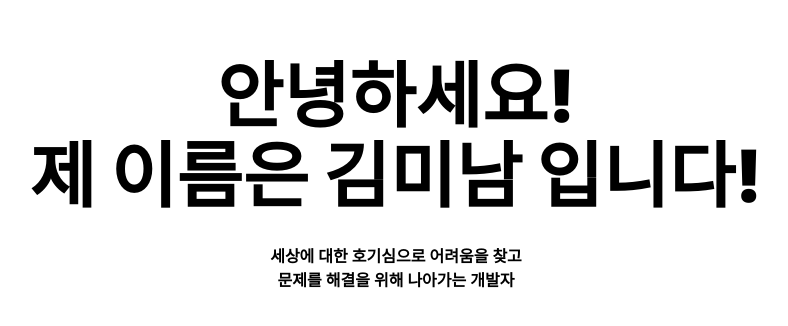
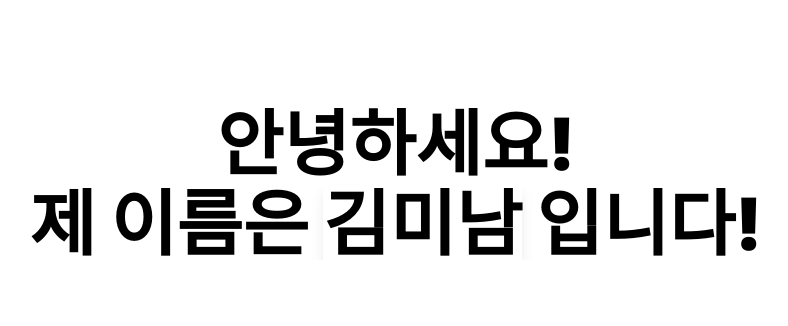
Before and after one commit to blueheart753/ReadMe-Me, a Next.js app in the folder read-me-me/: page / in a window 1280 px wide. Shown: the part 216-542 px from the top of the page, without its empty margins (244-1032 px from the left). Built offline with nearby package versions, Linux system fonts and the light colour scheme.

Commit message:
delete second title

```diff
--- a/read-me-me/src/app/components/profile.tsx
+++ b/read-me-me/src/app/components/profile.tsx
@@ -6,16 +6,9 @@ const Profile = () => {
           안녕하세요!
         </p>
         <p className="line-clamp-2 text-3xl font-black text-center leading-relaxed sm:text-7xl">
-          제 이름은 <span className="whitespace-nowrap">김미남</span> 입니다!
+          제 이름은 <span className="whitespace-nowrap shadow-lg">김미남</span>{' '}
+          입니다!
         </p>
-      </div>
-      <div>
-        <div className="p-6">
-          <p className="font-semibold text-center">
-            세상에 대한 호기심으로 어려움을 찾고 <br />
-            문제를 해결을 위해 나아가는 개발자
-          </p>
-        </div>
       </div>
     </div>
   );
```
